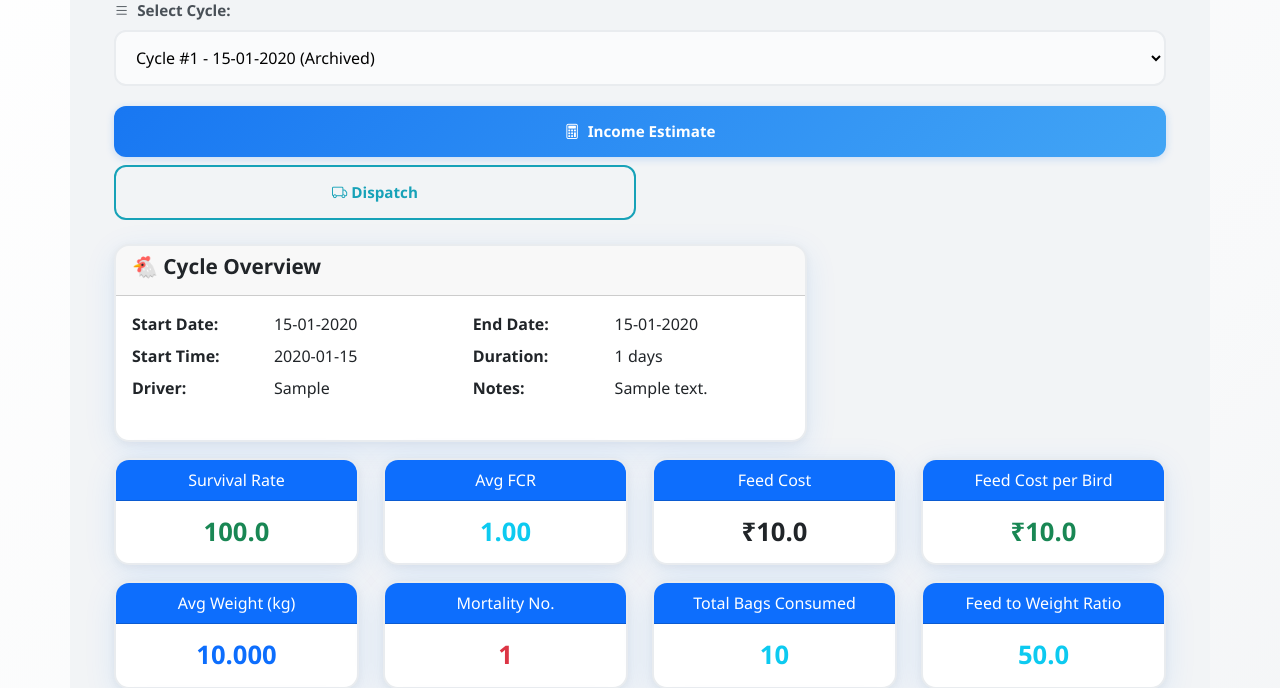
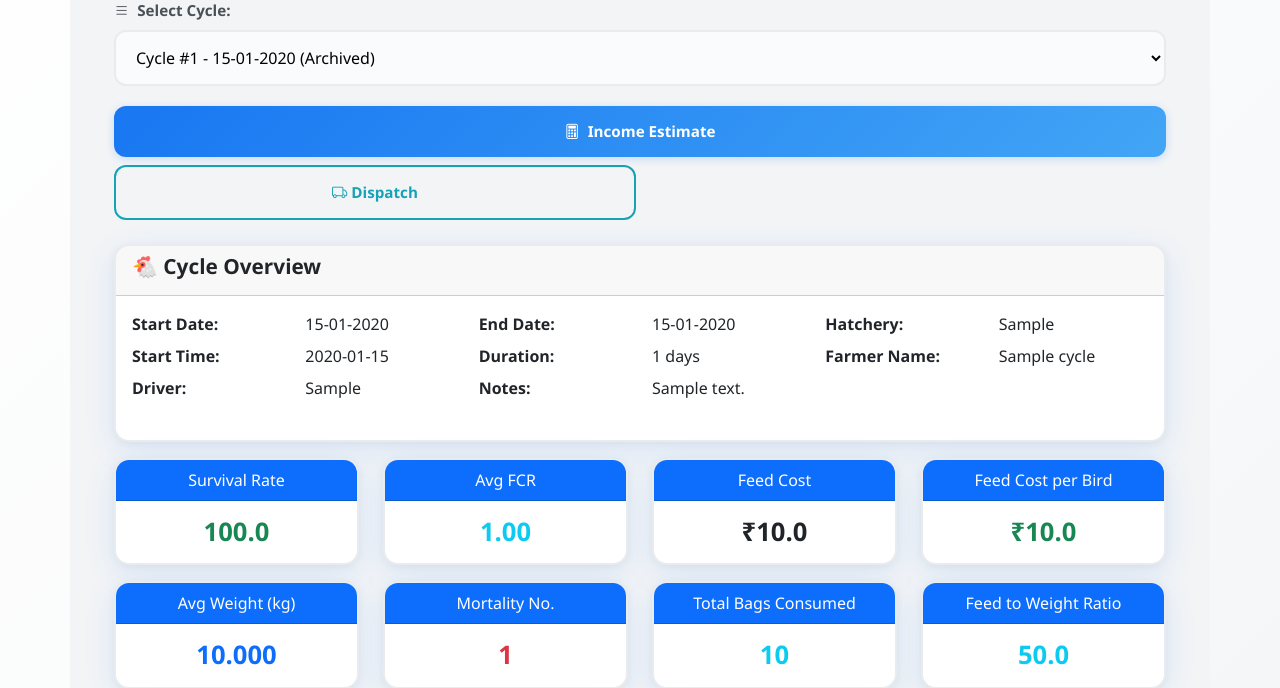
Before and after one commit to arunteja30/poultry-tracker, a Flask app: page /cycle_details/1 in a window 1280 px wide; the page is wider, and only the part inside the window is pictured. Shown: the part 293-981 px from the top of that part. Run offline with Flask 3, Linux system fonts and the light colour scheme; the visitor is signed in with stand-in values (Sample User, id 1); data comes from the database, SQL or seed files in the repository; tables that the repository leaves empty hold one stand-in row (values such as "Sample post"); some libraries are stand-ins or nearby versions.

Commit message:
bug fixes

```diff
--- a/app.py
+++ b/app.py
@@ -103,6 +103,8 @@ class Cycle(db.Model):
     current_birds = db.Column(db.Integer)
     start_feed_bags = db.Column(db.Float)
     driver = db.Column(db.String(120))
+    hatchery = db.Column(db.String(120))
+    farmer_name = db.Column(db.String(120))
     notes = db.Column(db.String(500))
     status = db.Column(db.String(20), default='active')  # 'active' or 'archived'
     end_date = db.Column(db.String(50))  # Date when cycle was completed/archived
@@ -756,6 +758,8 @@ def setup():
         next_cycle_number = (last_cycle_number or 0) + 1
         start_birds = int(request.form.get('start_birds',0))
         start_feed_bags = float(request.form.get('start_feed_bags',0))
+        hatchery = request.form.get('hatchery_name','')
+        farmer_name = request.form.get('farm_owner','')
         start_date = request.form.get('start_date') or date.today().isoformat()
         start_time = request.form.get('start_time') or datetime.now().time().isoformat(timespec='minutes')
         driver = request.form.get('driver','')
@@ -776,6 +780,8 @@ def setup():
             current_birds=start_birds,
             start_feed_bags=start_feed_bags,
             driver=driver,
+            hatchery=hatchery,
+            farmer_name=farmer_name,
             notes=notes,
             status='active',
             created_by=user.id,
@@ -1648,7 +1654,7 @@ def create_pdf_report(cycle, title="Farm Report"):
 
     # Title and header info
     story.append(Paragraph(title, title_style))
-    story.append(Paragraph(f"Cycle #{cycle.id} - {cycle.status.title()} - Generated on {datetime.now().strftime('%Y-%m-%d %H:%M:%S')}", styles['Normal']))
+    story.append(Paragraph(f"Cycle #{cycle.id} - {cycle.status.title()} - Generated on {datetime.now().strftime('%d-%m-%Y %H:%M:%S')}", styles['Normal']))
     story.append(Spacer(1, 15))
 
     # Get all the data we need (same as the HTML templates use)
@@ -1662,7 +1668,7 @@ def create_pdf_report(cycle, title="Farm Report"):
     total_mortality = sum(entry.mortality for entry in daily_entries)
     total_feed_consumed = sum(entry.feed_bags_consumed for entry in daily_entries)
     total_feed_cost = sum(feed.total_cost for feed in feeds) if feeds else 0
-    total_medical_cost = sum(med.price * (med.qty or 1) for med in medicines) if medicines else 0
+    total_medical_cost = sum(med.price * (1) for med in medicines) if medicines else 0
     total_expense_cost = sum(exp.amount for exp in expenses) if expenses else 0
     survival_rate = (cycle.current_birds / cycle.start_birds * 100) if cycle.start_birds > 0 else 0
     avg_fcr = sum(entry.fcr for entry in daily_entries if entry.fcr > 0) / max(1, len(daily_entries))
@@ -1673,18 +1679,19 @@ def create_pdf_report(cycle, title="Farm Report"):
 
     overview_data = [
         ['Metric', 'Value', 'Metric', 'Value'],
-        ['Start Date', cycle.start_date or 'Not set', 'End Date', cycle.end_date or 'Ongoing'],
+        ['Start Date', convert_date_to_ddmmyyyy(cycle.start_date) or 'Not set', 'End Date', convert_date_to_ddmmyyyy(cycle.end_date) or 'Ongoing'],
         ['Start Time', cycle.start_time or 'N/A', 'Duration', f"{((datetime.now().date() - datetime.strptime(cycle.start_date, '%Y-%m-%d').date()).days + 1) if cycle.start_date else 0} days"],
         ['Driver', cycle.driver or 'N/A', 'Status', cycle.status.title()],
+        ['Hatchery', cycle.hatchery or 'N/A', 'Farmer Name', cycle.farmer_name or 'N/A'],
         ['Initial Birds', str(cycle.start_birds or 0), 'Current Birds', str(cycle.current_birds or 0)],
-        ['Initial Feed Bags', str(cycle.start_feed_bags or 0), 'Notes', cycle.notes[:30] + '...' if cycle.notes and len(cycle.notes) > 30 else cycle.notes or 'None']
+        ['Initial Feed Bags', str(cycle.start_feed_bags or 0), 'Notes', cycle.notes[:30] + '...' if cycle.notes and len(cycle.notes) > 1 else cycle.notes or 'None']
     ]
 
     overview_table = Table(overview_data, colWidths=[1.5*inch, 1.5*inch, 1.5*inch, 1.5*inch])
     overview_table.setStyle(TableStyle([
         ('BACKGROUND', (0, 0), (-1, 0), colors.darkblue),
         ('TEXTCOLOR', (0, 0), (-1, 0), colors.whitesmoke),
-        ('ALIGN', (0, 0), (-1, -1), 'LEFT'),
+        ('ALIGN', (0, 0), (-1, -1), 'CENTER'),
         ('FONTNAME', (0, 0), (-1, 0), 'Helvetica-Bold'),
         ('FONTSIZE', (0, 0), (-1, -1), 8),
         ('BOTTOMPADDING', (0, 0), (-1, 0), 8),
@@ -1705,7 +1712,7 @@ def create_pdf_report(cycle, title="Farm Report"):
         ['Feed Cost', f"₹{total_feed_cost:.2f}", 'Feed Cost per Bird', f"₹{(total_feed_cost / cycle.current_birds):.2f}" if cycle.current_birds > 0 else 'N/A'],
         ['Avg Weight (kg)', f"{avg_weight:.3f}" if avg_weight > 0 else 'N/A', 'Mortality No.', str(total_mortality)],
         ['Total Bags Consumed', str(total_feed_consumed), 'Mortality Rate', f"{(total_mortality / cycle.start_birds * 100):.2f}%" if cycle.start_birds > 0 else 'N/A'],
-        ['Medical Expenses', f"₹{total_medical_cost:.2f}", 'Other Expenses', f"₹{total_expense_cost:.2f}"]
+        ['Medical Expenses', f"{total_medical_cost:.2f}", 'Other Expenses', f"{total_expense_cost:.2f}"]
     ]
 
     metrics_table = Table(metrics_data, colWidths=[1.5*inch, 1.5*inch, 1.5*inch, 1.5*inch])
@@ -1767,7 +1774,7 @@ def create_pdf_report(cycle, title="Farm Report"):
             day_num = total_days - len(recent_entries) + i + 1
             daily_data.append([
                 str(day_num),
-                entry.entry_date,
+                convert_date_to_ddmmyyyy(entry.entry_date),
                 str(entry.mortality),
                 str(getattr(entry, 'total_mortality', 0)),
                 f"{getattr(entry, 'mortality_rate', 0)}%",
@@ -1813,7 +1820,7 @@ def create_pdf_report(cycle, title="Farm Report"):
         total_cost = 0
         for feed in feeds:
             feed_data.append([
-                feed.date,
+                convert_date_to_ddmmyyyy(feed.date),
                 feed.feed_name[:25] + '...' if len(feed.feed_name) > 25 else feed.feed_name,
                 str(feed.feed_bags),
                 f"{feed.bag_weight} kg",
@@ -1844,12 +1851,12 @@ def create_pdf_report(cycle, title="Farm Report"):
         story.append(Paragraph("💊 Medicine Summary", heading_style))
 
         # Enhanced medicine data with date information
-        medicine_data = [['Medicine Name', 'Date Added', 'Price per Unit', 'Quantity', 'Total Value']]
+        medicine_data = [['Medicine Name', 'Date Added', 'Price per Unit', 'Quantity Unit', 'Total Value']]
         total_medicine_value = 0
         for med in medicines:
-            value = med.price * (med.qty or 1)
+            value = med.price * (1)
             # Format date if available
-            date_str = med.created_date.strftime('%Y-%m-%d') if hasattr(med, 'created_date') and med.created_date else 'N/A'
+            date_str = med.created_date.strftime('%d-%m-%Y') if hasattr(med, 'created_date') and med.created_date else 'N/A'
             medicine_data.append([
                 med.name[:25] + '...' if len(med.name) > 25 else med.name,
                 date_str,
@@ -1886,7 +1893,7 @@ def create_pdf_report(cycle, title="Farm Report"):
         for expense in expenses:
             expense_data.append([
                 expense.name[:25] + '...' if len(expense.name) > 25 else expense.name,
-                expense.date,
+                convert_date_to_ddmmyyyy(expense.date),
                 f"₹{expense.amount:.2f}",
                 expense.notes[:30] + '...' if expense.notes and len(expense.notes) > 30 else expense.notes or '-'
             ])
@@ -1921,7 +1928,7 @@ def create_pdf_report(cycle, title="Farm Report"):
 
         for dispatch in dispatches:
             # Format date and time
-            date_time_str = f"{dispatch.dispatch_date}"
+            date_time_str = f"{convert_date_to_ddmmyyyy(dispatch.dispatch_date)}"
             if hasattr(dispatch, 'dispatch_time') and dispatch.dispatch_time:
                 date_time_str += f"\n{dispatch.dispatch_time}"
 
@@ -3050,7 +3057,7 @@ def export_all_cycles():
         total_mortality = sum(entry.mortality for entry in daily_entries)
         total_feed_consumed = sum(entry.feed_bags_consumed for entry in daily_entries)
         total_feed_cost = sum(feed.total_cost for feed in feeds) if feeds else 0
-        total_medicine_cost = sum(med.price * (med.qty or 1) for med in medicines) if medicines else 0
+        total_medicine_cost = sum(med.price * (1) for med in medicines) if medicines else 0
         total_expense_cost = sum(exp.amount for exp in expenses) if expenses else 0
         total_dispatched = sum(d.total_birds for d in dispatches if d.status == 'completed')
 
@@ -3268,6 +3275,17 @@ def select_company():
     flash('Company selected! You are now viewing data as admin for this company.', 'success')
     return redirect(url_for('dashboard'))
 
+def convert_date_to_ddmmyyyy(date_str):
+    """Convert date from 'yyyy-mm-dd' to 'dd-mm-yyyy' format."""
+    try:
+        if not date_str:
+            return date_str
+        dt = datetime.strptime(date_str, '%Y-%m-%d')
+        print(dt.strftime('%d-%m-%Y'))
+        return dt.strftime('%d-%m-%Y')
+    except ValueError:
+        return date_str
+
 if __name__ == '__main__':
     app.run(host='0.0.0.0', port=8080)
 
--- a/templates/cycle_details.html
+++ b/templates/cycle_details.html
@@ -72,43 +72,51 @@
 <!-- Cycle Overview -->
 
 <div class="row mb-3 mt-4">
-  <div class="col-md-8">
+  <div class="col-md-100">
     <div class="card w-100" style="width:100%;">
       <div class="card-header">
         <h5 data-i18n="cycle_overview">🐔 Cycle Overview</h5>
       </div>
       <div class="card-body">
         <div class="row">
-          <div class="col-md-6">
+          <div class="col-md-4">
             <dl class="row">
-              <dt class="col-sm-5" data-i18n="start_date">Start Date:</dt>
-              <dd class="col-sm-7" data-date="{{ cycle.start_date }}">{{ cycle.start_date }}</dd>
-              <dt class="col-sm-5" data-i18n="start_time">Start Time:</dt>
-              <dd class="col-sm-7">{{ cycle.start_time or 'N/A' }}</dd>
-              <dt class="col-sm-5" data-i18n="driver">Driver:</dt>
-              <dd class="col-sm-7">{{ cycle.driver or 'N/A' }}</dd>
+              <dt class="col-sm-6" data-i18n="start_date">Start Date:</dt>
+              <dd class="col-sm-6" data-date="{{ cycle.start_date }}">{{ cycle.start_date }}</dd>
+              <dt class="col-sm-6" data-i18n="start_time">Start Time:</dt>
+              <dd class="col-sm-6">{{ cycle.start_time or 'N/A' }}</dd>
+              <dt class="col-sm-6" data-i18n="driver">Driver:</dt>
+              <dd class="col-sm-6">{{ cycle.driver or 'N/A' }}</dd>
             </dl>
           </div>
-          <div class="col-md-6">
+          <div class="col-md-4">
             <dl class="row">
-              <dt class="col-sm-5" data-i18n="end_date">End Date:</dt>
-              <dd class="col-sm-7">
+              <dt class="col-sm-6" data-i18n="end_date">End Date:</dt>
+              <dd class="col-sm-6">
                 {% if cycle.end_date %}
                   <span data-date="{{ cycle.end_date }}">{{ cycle.end_date }}</span>
                 {% else %}
                   <span data-i18n="ongoing">Ongoing</span>
                 {% endif %}
               </dd>
-              <dt class="col-sm-5" data-i18n="duration">Duration:</dt>
-              <dd class="col-sm-7">
+              <dt class="col-sm-6" data-i18n="duration">Duration:</dt>
+              <dd class="col-sm-6">
                 {% if cycle.end_date %}
-                  {{ duration }} days
+                  {{ duration }} <span data-i18n="days">days</span>
                 {% else %}
                   {{ current_duration }} <span data-i18n="days">days</span> (<span data-i18n="ongoing">ongoing</span>)
                 {% endif %}
               </dd>
-              <dt class="col-sm-5" data-i18n="notes">Notes:</dt>
-              <dd class="col-sm-7">{{ cycle.notes or '<span data-i18n="none">None</span>'|safe }}</dd>
+              <dt class="col-sm-6" data-i18n="notes">Notes:</dt>
+              <dd class="col-sm-6">{{ cycle.notes or '<span data-i18n="none">None</span>'|safe }}</dd>
+            </dl>
+          </div>
+          <div class="col-md-4">
+            <dl class="row">
+              <dt class="col-sm-6" data-i18n="hatchery">Hatchery:</dt>
+              <dd class="col-sm-6">{{ cycle.hatchery or 'N/A' }}</dd>
+              <dt class="col-sm-6" data-i18n="farmer_name">Farmer Name:</dt>
+              <dd class="col-sm-6">{{ cycle.farmer_name or 'N/A' }}</dd>
             </dl>
           </div>
         </div>
```
Also changed, not shown: templates/cycle_history.html (+49 -45 lines).
